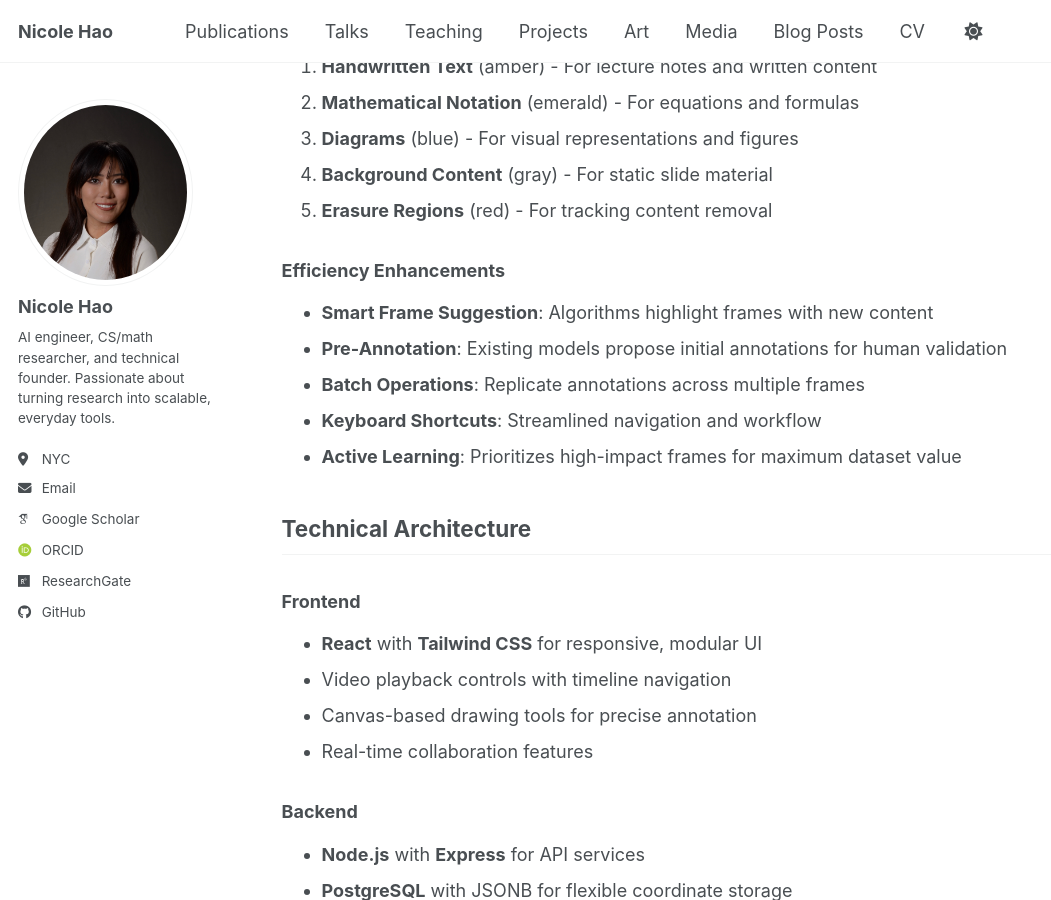
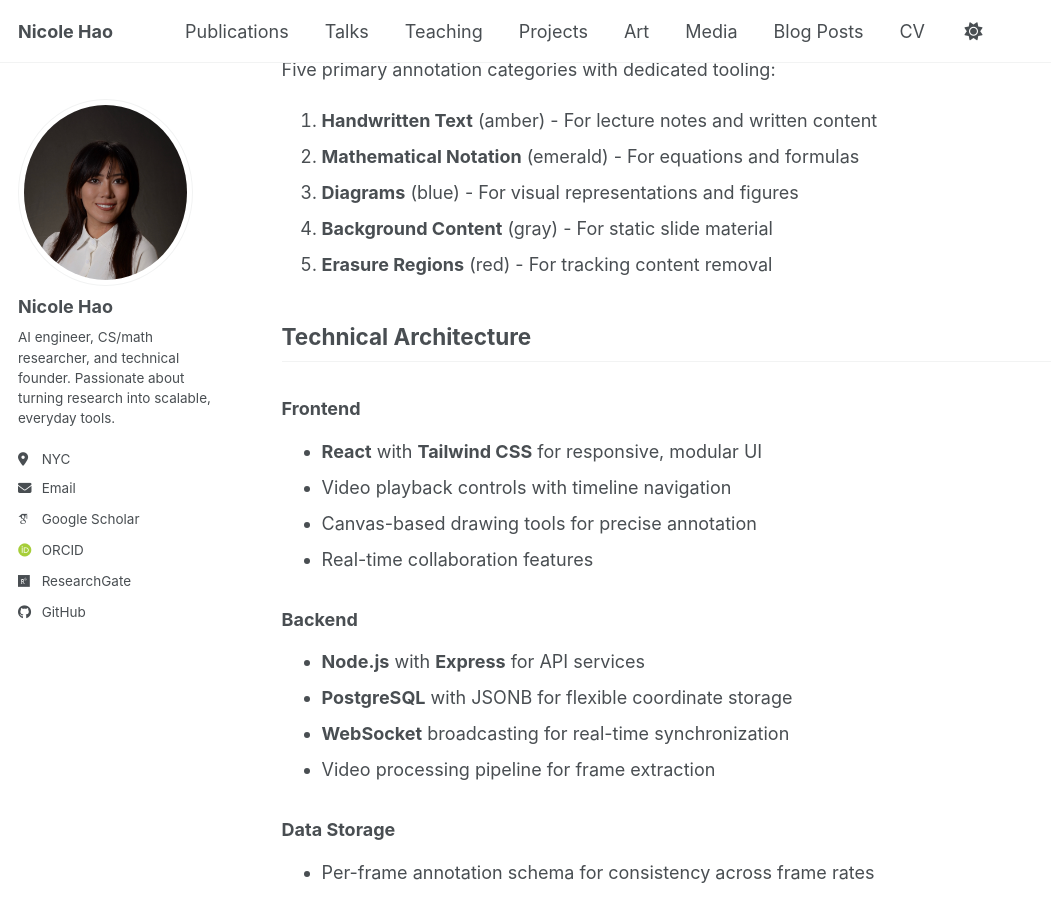
Before and after one commit to nicolehao34/nicolehao34.github.io, a Jekyll site: the page built from _portfolio/inksight-data-labeler.md, in a window 1280 px wide and 900 px high, scrolled down 1489 px. Shown: the whole window, without its empty margins (0-1051 px from the left). Built offline with Jekyll 4.4.1, drawn with Linux system fonts in a browser that asks for light colours; some web fonts are replaced; a script bundle is joined from its source files by our own code; library files that are not in the unit come from our copies; some of the changed text lies outside the part shown.

```diff
--- a/_portfolio/inksight-data-labeler.md
+++ b/_portfolio/inksight-data-labeler.md
@@ -49,12 +49,12 @@
 4. **Background Content** (gray) - For static slide material
 5. **Erasure Regions** (red) - For tracking content removal
 
-### Efficiency Enhancements
+<!-- ### Efficiency Enhancements
 * **Smart Frame Suggestion**: Algorithms highlight frames with new content
 * **Pre-Annotation**: Existing models propose initial annotations for human validation
 * **Batch Operations**: Replicate annotations across multiple frames
 * **Keyboard Shortcuts**: Streamlined navigation and workflow
-* **Active Learning**: Prioritizes high-impact frames for maximum dataset value
+* **Active Learning**: Prioritizes high-impact frames for maximum dataset value -->
 
 ## Technical Architecture
 
@@ -130,14 +130,14 @@
 * **DeepMind Flamingo**: Few-shot learning for educational adaptability
 * **Google Gemini**: Advanced multimodal integration
 
-## Future Work
+<!-- ## Future Work
 
 * Enhanced semantic relationship annotations for VLM training
 * Semi-automated workflows with pre-trained models as partial annotators
 * Expanded dataset coverage across more STEM disciplines
 * Performance benchmarking on handwriting recognition, math parsing, and diagram detection
 * Public dataset release via Zenodo and Hugging Face
-* Community-driven annotation portal with filtered downloads
+* Community-driven annotation portal with filtered downloads -->
 
 ## Research Paper
 
```
Also changed, not shown: other parts of _portfolio/inksight-data-labeler.md (+1 -1 lines), _portfolio/inksight-ai.md (+2 -2 lines).
